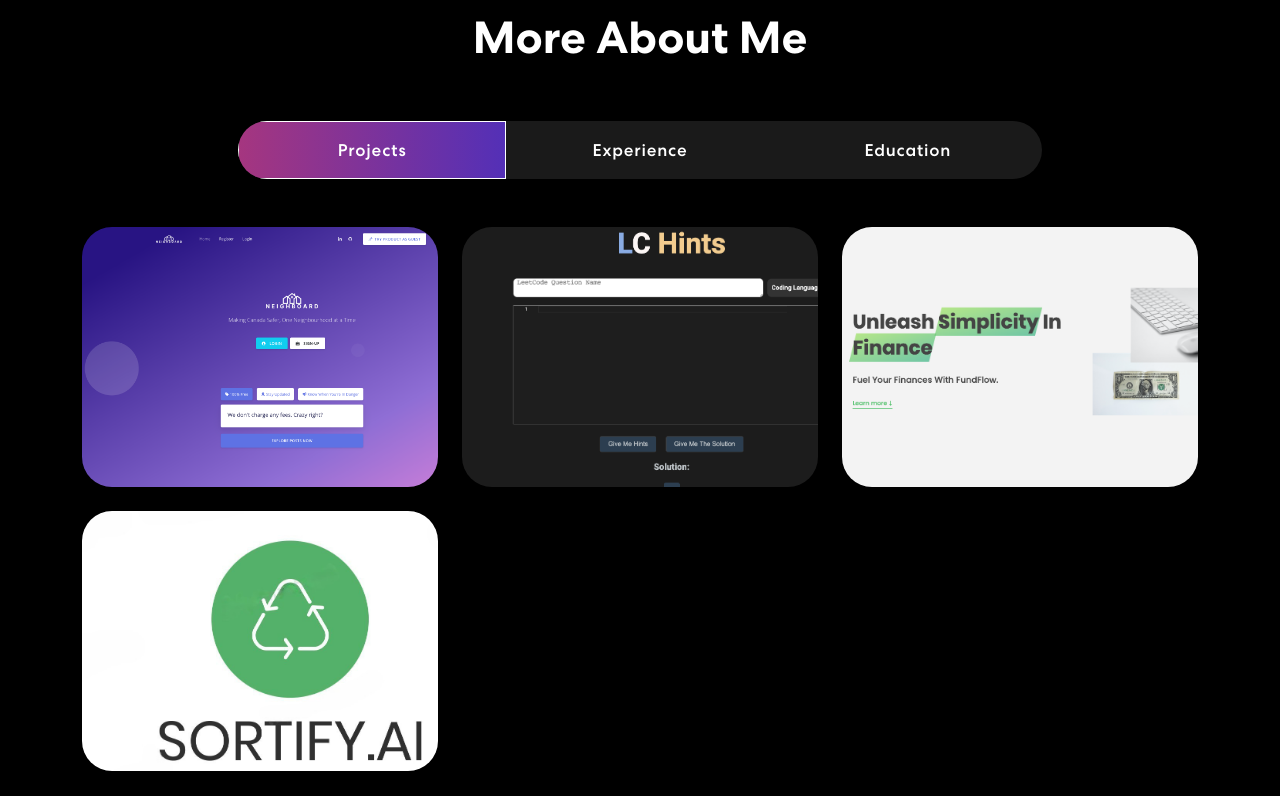
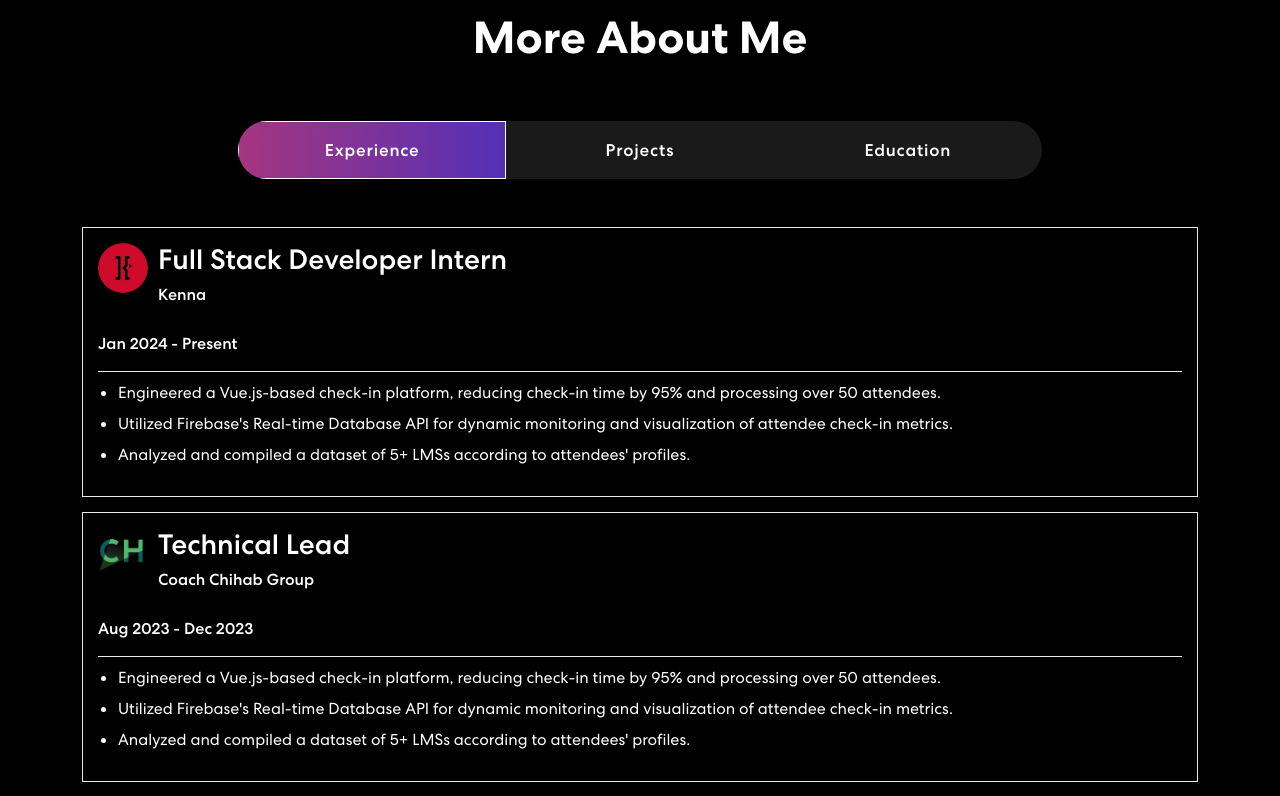
Before and after one commit to Ossama-E/portfolio, a React (Create React App) app: page / in a window 1280 px wide. Shown: the part 880-1676 px from the top of the page. Built offline with nearby package versions, Linux system fonts and the light colour scheme.

Commit message:
updated work experience and made some CSS tweaks

```diff
--- a/src/App.css
+++ b/src/App.css
@@ -700,3 +700,7 @@ nav.navbar .navbar-toggler[aria-expanded="true"] .navbar-toggler-icon {
 .work-exp-description li {
    margin-bottom: 10px;
 }
+.companyName {
+   margin-top: 0px;
+   margin-bottom: 30px;
+ }
--- a/src/App.js
+++ b/src/App.js
@@ -1,7 +1,7 @@
 // import logo from './logo.svg';
 import NavBar from "./components/NavBar.js"
 import { Banner } from "./components/Banner.js"
-import { Projects } from "./components/Tabs.js"
+import { Info } from "./components/Tabs.js"
 import { Footer } from "./components/Footer.js"
 import "./App.css"
 import "bootstrap/dist/css/bootstrap.min.css"
@@ -11,7 +11,7 @@ function App() {
       <div className="App">
          <NavBar />
          <Banner />
-         <Projects />
+         <Info />
          <Footer />
       </div>
    )
--- a/src/components/Banner.js
+++ b/src/components/Banner.js
@@ -15,11 +15,11 @@ export const Banner = () => {
    const tick = useCallback(() => {
       let i = currTitle % toRotate.length
       let fullText = toRotate[i]
-      let updatedText = isDeleting ? fullText.substring(0, text.length - 1) : fullText.substring(0, text.length + 1)
+      let updatedText = isDeleting ? fullText.substring(0, text.length - 2) : fullText.substring(0, text.length + 1)
       setText(updatedText)
 
       if (isDeleting) {
-         setDelta((prevDelta) => prevDelta / 2)
+         setDelta((prevDelta) => prevDelta / 1.8)
       }
       if (!isDeleting && updatedText === fullText) {
          setIsDeleting(true)
@@ -27,7 +27,7 @@ export const Banner = () => {
       } else if (isDeleting && updatedText === "") {
          setIsDeleting(false)
          setCurrTitle(currTitle + 1)
-         setDelta(300)
+         setDelta(100)
       }
    }, [text, isDeleting, currTitle])
 
@@ -35,7 +35,6 @@ export const Banner = () => {
       let ticker = setInterval(() => {
          tick()
       }, delta)
-
       return () => {
          clearInterval(ticker)
       }
--- a/src/components/Footer.js
+++ b/src/components/Footer.js
@@ -19,7 +19,7 @@ export const Footer = () => {
                         <img src={Github} alt="icon"></img>
                      </a>
                   </div>
-                  <p>CopyRight 2023. All Rights Reserved</p>
+                  <p>CopyRight 2024. All Rights Reserved</p>
                </Col>
             </Row>
          </Container>
--- a/src/components/Tabs.js
+++ b/src/components/Tabs.js
@@ -7,14 +7,14 @@ import NeighBoard from "../assets/img/NeighBoard.png"
 import LCHints from "../assets/img/LCHints.png"
 import FundFlow from "../assets/img/FundFlow.png"
 import Sortify from "../assets/img/SortifyAI.png"
-import MD from "../assets/img/MD.png"
-import Seeds from "../assets/img/Seeds.png"
+import MD from "../assets/img/MD2.png"
+import Kenna from "../assets/img/Kenna.png"
 import CCG from "../assets/img/CCG.png"
 import tabLogo from "../assets/img/tab.png"
 import Uw from "../assets/img/uw.png"
 import Wlu from "../assets/img/wlu.png"
 
-export const Projects = () => {
+export const Info = () => {
    const projects = [
       {
          title: "NeighBoard",
@@ -43,6 +43,18 @@ export const Projects = () => {
    ]
    const experience = [
       {
+         companyName: "Kenna",
+         jobTitle: "Full Stack Developer Intern",
+         companyLogo: Kenna,
+         jobDescription: [
+            `Engineered a Vue.js-based check-in platform, reducing check-in time by 95% and processing over 50 attendees.`,
+            `Utilized Firebase's Real-time Database API for dynamic monitoring and visualization of attendee check-in metrics.`,
+            `Analyzed and compiled a dataset of 5+ LMSs according to attendees' profiles.`,
+         ],
+         fromDate: "Jan 2024",
+         toDate: "Present",
+      },
+      {
          companyName: "Coach Chihab Group",
          jobTitle: "Technical Lead",
          companyLogo: CCG,
@@ -52,7 +64,7 @@ export const Projects = () => {
             `Analyzed and compiled a dataset of 5+ LMSs according to attendees' profiles.`,
          ],
          fromDate: "Aug 2023",
-         toDate: "Present",
+         toDate: "Dec 2023",
       },
       {
          companyName: "MuslimDo",
@@ -65,18 +77,6 @@ export const Projects = () => {
          ],
          fromDate: "May 2023",
          toDate: "Aug 2023",
-      },
-      {
-         companyName: "Seeds of Leadership",
-         jobTitle: "Motion Graphics Designer",
-         companyLogo: Seeds,
-         jobDescription: [
-            `Led a team of 3 designers to produce promotional animated videos to attract youth aged 14-19 using Adobe After Effects.`,
-            `Developed and pitched storyboards and timelines for assigned projects.`,
-            `Managed the entire video production process from brainstorming to providing feedback on other designers’ work.`,
-         ],
-         fromDate: "Jul 2022",
-         toDate: "Sep 2022",
       },
       {
          companyName: "Thomas A. Blakelock",
@@ -120,10 +120,10 @@ export const Projects = () => {
                   <Tab.Container id="projects-tab" defaultActiveKey="first">
                      <Nav className="nav-pills mb-5 justify-content-center align-items-center">
                         <Nav.Item>
-                           <Nav.Link eventKey="first">Projects</Nav.Link>
+                           <Nav.Link eventKey="first">Experience</Nav.Link>
                         </Nav.Item>
                         <Nav.Item>
-                           <Nav.Link eventKey="second">Experience</Nav.Link>
+                           <Nav.Link eventKey="second">Projects</Nav.Link>
                         </Nav.Item>
                         <Nav.Item>
                            <Nav.Link eventKey="third">Education</Nav.Link>
@@ -132,15 +132,15 @@ export const Projects = () => {
                      <Tab.Content>
                         <Tab.Pane eventKey="first">
                            <Row>
-                              {projects.map((project, index) => {
-                                 return <ProjectCard key={index} {...project} />
+                              {experience.map((experience, index) => {
+                                 return <WorkCard key={index} {...experience} />
                               })}
                            </Row>
                         </Tab.Pane>
                         <Tab.Pane eventKey="second">
                            <Row>
-                              {experience.map((experience, index) => {
-                                 return <WorkCard key={index} {...experience} />
+                              {projects.map((project, index) => {
+                                 return <ProjectCard key={index} {...project} />
                               })}
                            </Row>
                         </Tab.Pane>
--- a/src/components/WorkCard.js
+++ b/src/components/WorkCard.js
@@ -6,8 +6,8 @@ export const WorkCard = ({ companyName, jobTitle, jobDescription, companyLogo, f
          <div className="work-exp-card">
             <div className="work-exp-header">
                <img src={companyLogo} alt={`${companyName} logo`} className="company-logo" />
-               <h3>{companyName}</h3>
-               <h4>{jobTitle}</h4>
+               <h3>{jobTitle}</h3>
+               <h6 className="companyName">{companyName}</h6>
                <h6>
                   {fromDate} - {toDate}
                </h6>
```
Also changed, not shown: src/assets/img/Kenna.png (added), src/assets/img/MD2.png (added).
